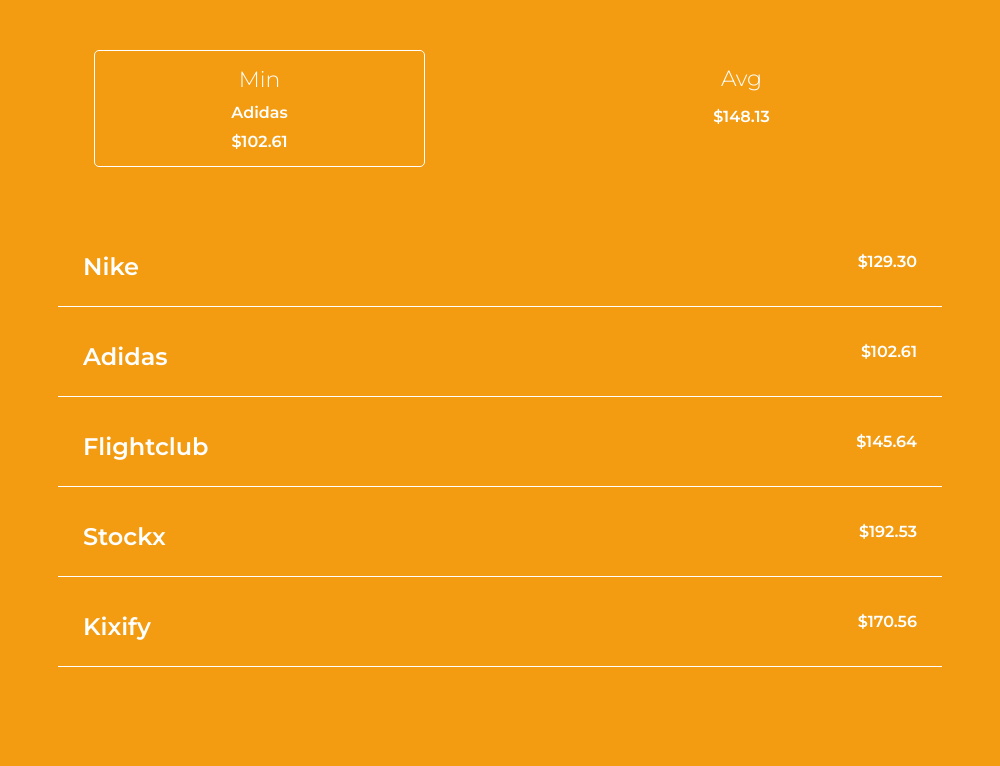
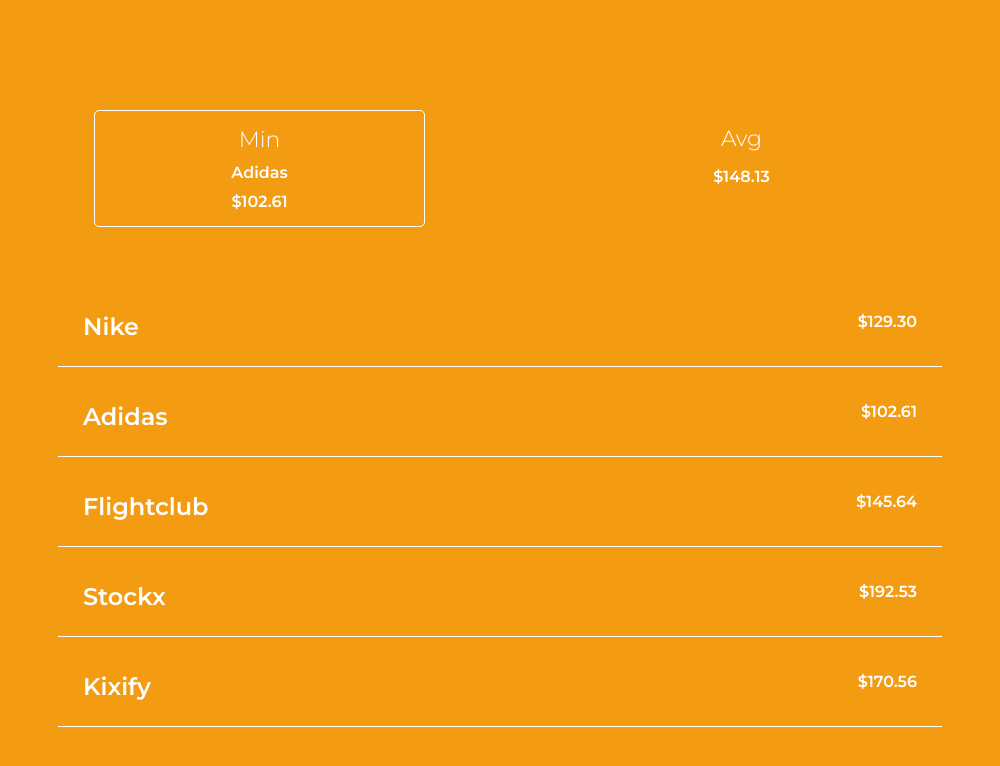
Before and after one commit to ryaneghrari/JayCopper, an Electron app: page src/prices/prices.html in a window 1000 px wide. Drawn offline with Linux system fonts and the light colour scheme; no server answers.

Commit message:
updated shoe title and icon

```diff
--- a/assets/css/price.css
+++ b/assets/css/price.css
@@ -1,11 +1,13 @@
 .shoeName{
-  font-size: 16px;
-  color: gray;
+  font-size: 24px;
+  color: white;
   position: relative;
-  font-weight: 500;
-  border-radius: 5px;
+  font-weight: 600;
+  opacity: .8;
+  /* border: 1px red solid; */
+  text-align: center;
   margin: 10px;
-  padding: 10px;
+  padding: 40px;
 
 }
 .companiesCont{
```
Also changed, not shown: assets/icons/icon.ico, assets/icons/icon.png (deleted), 1 other file.
